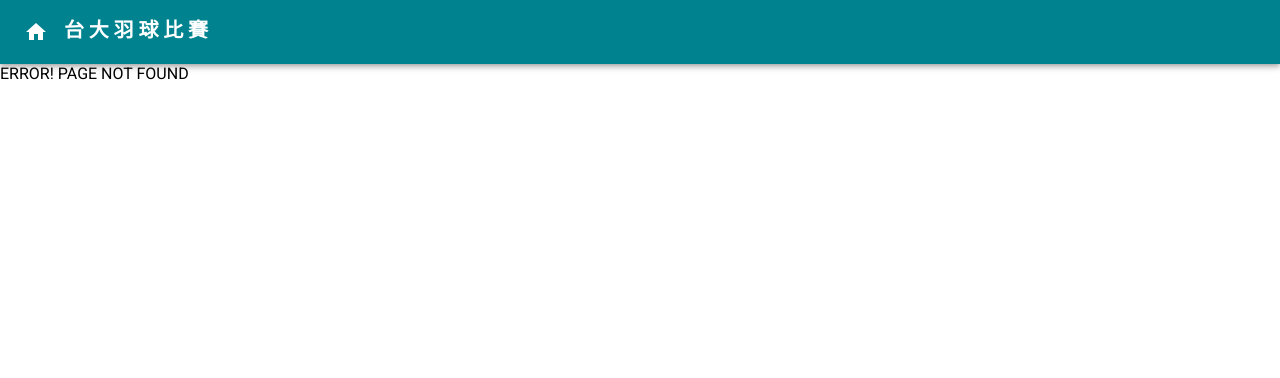
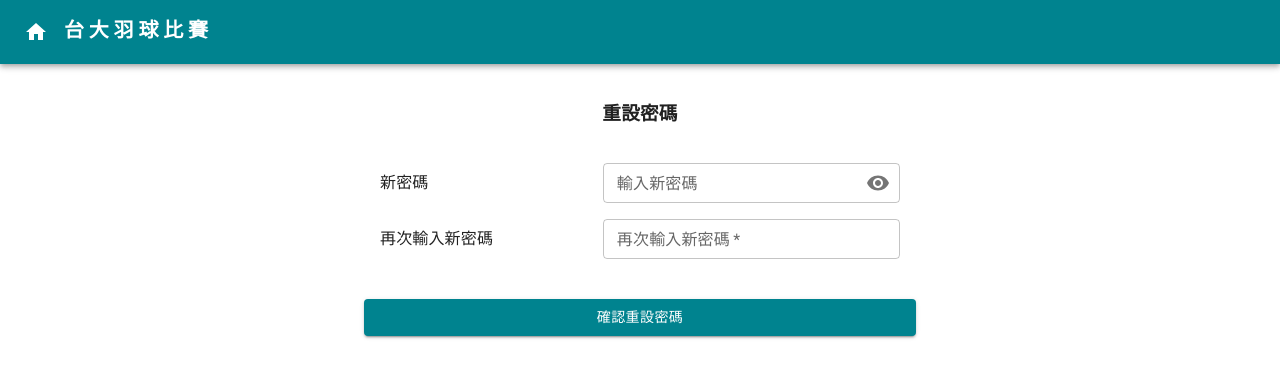
Before and after one commit to d336643/NTU_badminton_system, a React (Create React App) app in the folder frontend/: page /updatepass in a window 1280 px wide. Before the commit this address had no page. Shown: the top 378 px of the page. Built offline with nearby package versions, Linux system fonts and the light colour scheme.

Commit message:
fix: same header position

```diff
--- a/frontend/src/App.js
+++ b/frontend/src/App.js
@@ -4,7 +4,7 @@ import { BrowserRouter as Router, Routes, Route, Link } from "react-router-dom";
 import Home from "./containers/Home";
 import Login from "./components/Login";
 import ResetRequest from "./components/ResetRequest";
-import Updatepass from "./components/updatepass";
+import Updatepass from "./components/Updatepass";
 import Signup from "./components/Signup";
 import EditProfile from "./components/EditProfile";
 import ErrorPage from "./components/ErrorPage";
@@ -18,9 +18,6 @@ import Footer from './components/Footer';
 import { ThemeProvider } from '@mui/material/styles';
 import theme from './style/theme';
 
-const profile = {
-    token: "eyJhbGciOiJIUzUxMiJ9.eyJzdWIiOiJCMDk3MDUwMjQiLCJpYXQiOjE2NjA2MTM2MjUsImV4cCI6MTY2MDcwMDAyNX0.s8f7CffbU2ivZuVXNyd8AjiSp2l6JnGYzoI4UJodVKLeJ9epHPPWTJmhqqr8pewRltU24G_iKIykbnrlXx2ecA"
-}
 const App = () => {
     const [view, setView] = useState(""); // 3 views. guest, competitor, and manager
     const [isLogin, setIsLogin] = useState(true);
@@ -36,11 +33,11 @@ const App = () => {
                     <Route path="/" element={<Home view={view} setView={setView} isLogin={isLogin} setIsLogin={setIsLogin}/>} />
                     <Route path="/login" element={<Login />} />
                     <Route path="/resetpass" element={<ResetRequest />} />
-                    <Route path="/updatepass?token=:id" element={<Updatepass />} />
+                    <Route path="/updatepass" element={<Updatepass />} />
                     <Route path="/signup" element={<Signup />} />
                     <Route path="/competitionrule" element={<CompetitionRule />} />
                     <Route path="/register" element={<Register />} />
-                    <Route path="/editprofile/:id" element={<EditProfile profile={profile}/>} />
+                    <Route path="/editprofile/:id" element={<EditProfile/>} />
                     <Route path="/competitorstatus" element={<CompetitorStatus />} />
                     <Route path="/applicantsummary" element={<ApplicantSummary />} />
                     <Route path="/showapplicant" element={<ShowApplicant />} />
--- a/frontend/src/components/EditProfile.js
+++ b/frontend/src/components/EditProfile.js
@@ -22,7 +22,7 @@ const EditForm = () => {
         sid: localStorage.getItem("sid"),
         degreeId: Number(localStorage.getItem("degreeId")),
         departmentId: localStorage.getItem("departmentId"),
-        birthday: date.replace("/", "-",),
+        birthday: date === null ? '2017-11-25' : date.replace("/", "-",),
         iid: localStorage.getItem("iid"),
         email: localStorage.getItem("email"),
         phone: localStorage.getItem("phone"),
@@ -118,29 +118,12 @@ const EditForm = () => {
 		}
 	}
 
-    // const findLastOne = (array) => {
-    //     const reversed = [];
-    //     for (let i = array.length - 1; i >= 0; i--) {
-    //         reversed.push(array[i]);
-    //     };
-    //     console.log(reversed);
-    //     return reversed.find(v => Number(v.id) <= Number(values.departmentId)) || null
-    // }
-
     const handleChange = (prop) => (event) => {
         setValues({ ...values, [prop]: event.target.value });
     };
 
-    // const filterArr = (array, letter) => {
-    //     var filtered = array.filter(function(word) {
-    //      return word.id.charAt(0) === letter;
-    //     });
-    //     return filtered
-    // }
-
     return (
         <>
-            {/* <Navbar /> */}
             <Container component="main" maxWidth="sm" alignItems='center' minHeight='100vh'>
                 <InfoDialog open={open} setOpen={setOpen} turnBack={success} alertmessage={alertmessage} />
                 <List
@@ -337,8 +320,8 @@ const EditForm = () => {
                             autoComplete="email"
                             value={values.email}
                             onChange={handleChange('email')}
-                            error={verifyEmail(values.email) ? false : values.email.length > 0 ? true : false}
-                            errorText={verifyEmail(values.email) ? false : values.email.length > 0 ? true : false}
+                            error={verifyEmail(values.email) ? false : values.email === null ? true : values.email.length > 0 ? true : false}
+                            errorText={verifyEmail(values.email) ? false : values.email === null ? true : values.email.length > 0 ? true : false}
                             helperText={verifyEmail(values.email) ? false : true ? "" : "請輸入台大信箱"}
                         />
                     </ListItem>
--- a/frontend/src/components/ResetRequest.js
+++ b/frontend/src/components/ResetRequest.js
@@ -72,7 +72,7 @@ const Reset = () => {
                 <CssBaseline />
                 <Box
                     sx={{
-                        marginTop: '10%',
+                        marginTop: '5%',
                         display: 'flex',
                         flexDirection: 'column',
                         alignItems: 'center',
@@ -84,7 +84,7 @@ const Reset = () => {
                             {alertmessage}
                         </Alert>
                     )} */}
-                    <h3 style={{ marginBottom: '3%' }}>請輸入電子郵件以重設密碼</h3>
+                    <h3 style={{ marginBottom: '5%' }}>請輸入電子郵件以重設密碼</h3>
                     <Box component="form" onSubmit={handleSubmit} noValidate sx={{ mt: 1 }}>
                         <TextField
                             margin="normal"
--- a/frontend/src/components/ShowApplicant.js
+++ b/frontend/src/components/ShowApplicant.js
@@ -160,6 +160,7 @@ const FormTable = () => {
                 <CssBaseline />
                 <Box
                     sx={{
+                        marginTop: '5%',
                         display: 'flex',
                         flexDirection: 'column',
                         alignItems: 'center',
@@ -171,7 +172,7 @@ const FormTable = () => {
                             {alertmessage}
                         </Alert>
                     )}
-                    <h3 style={{ marginTop: '5%' }}><b>{Entries[Number(dataId.state.data)-1]}</b>{"報名、繳費狀態"}</h3>
+                    <h3 style={{ marginBottom: '5%' }}><b>{Entries[Number(dataId.state.data)-1]}</b>{"報名、繳費狀態"}</h3>
                     <Paper sx={{ width: '100%', overflow: 'hidden', mt: '5%' }}>
                         <TableContainer sx={{ maxHeight: 550 }}>
                             <Table stickyHeader aria-label="sticky table">
--- a/frontend/src/components/updatepass.js
+++ b/frontend/src/components/updatepass.js
@@ -2,7 +2,6 @@ import React, { useEffect, useState } from "react";
 import Button from '@mui/material/Button';
 import CssBaseline from '@mui/material/CssBaseline';
 import TextField from '@mui/material/TextField';
-import Alert from '@mui/material/Alert';
 import List from '@mui/material/List';
 import ListItem from '@mui/material/ListItem';
 import ListItemText from '@mui/material/ListItemText';
@@ -11,24 +10,18 @@ import FormControl from '@mui/material/FormControl';
 import InputAdornment from '@mui/material/InputAdornment';
 import InputLabel from '@mui/material/InputLabel';
 import IconButton from '@mui/material/IconButton';
-import ListSubheader from '@mui/material/ListSubheader';
 import OutlinedInput from '@mui/material/OutlinedInput';
 import Visibility from '@mui/icons-material/Visibility';
 import VisibilityOff from '@mui/icons-material/VisibilityOff';
 import InfoDialog from "./InfoDialog";
+import FormHelperText from '@mui/material/TextField';
 import instance from '../instance';
-import { useNavigate, useParams } from "react-router-dom";
+import { checkPassword } from "../utilities/checkString";
+import { useSearchParams, useParams } from "react-router-dom";
 
-const Reset = () => {
-    // this.props.match.match.params.studyNo // STY20171011124209535
-
-    // // 获取 success
-    // const query = this.props.match.location.search // '?s=1&f=7'
-    // const arr = query.split('&') // ['?s=', 'f=7']
-    // const successCount = arr[0].substr(3) // '1'
-    // const failedCount = arr[1].substr(2) // '7'
-
-    const navigate = useNavigate();
+const Reset = ({}) => {
+    const [searchParams, setSearchParams] = useSearchParams({});
+    const recoverytoken = searchParams.get('token');
     const [password, setPassword] = useState("");
     const [showPassword, setShowPassword] = useState("");
     const [confirmPassword, setConfirmPassword] = useState("");
@@ -46,7 +39,7 @@ const Reset = () => {
 
     const handleSubmit = (event) => {
         const finalForm = {
-            token: this.props.match.params.id,
+            token: recoverytoken,
             password: password,
             confirmPassword: confirmPassword,
         };
@@ -80,9 +73,9 @@ const Reset = () => {
         }
     }
 
-    // useEffect(() => {
-    //     console.log(token);
-    // })
+    useEffect(() => {
+        console.log(recoverytoken);
+    })
 
     return (
         <>
@@ -104,7 +97,7 @@ const Reset = () => {
                         alignItems: 'center',
                     }}
                 >
-                    <h3 style={{ marginTop: "5%" }}>重設密碼</h3>
+                    <h3 style={{ marginBottom: "5%" }}>重設密碼</h3>
                     <ListItem style={{ display: 'grid', gridAutoColumns: '1fr'}}>
                         <ListItemText sx={{ gridColumn: '1/3' }} id="password-item" primary="新密碼" />
                         <FormControl sx={{ gridColumn: '4/8' }} size="small" variant="outlined">
@@ -114,8 +107,7 @@ const Reset = () => {
                                 type={showPassword ? 'text' : 'password'}
                                 value={password}
                                 onChange={(e) => setPassword(e.target.value)}
-                                error={password.length < 8}
-                                helperText="密碼須為8位英文及數字混和組成"
+                                error={password.length !== 0 ? checkPassword(password) ? false : true : false}
                                 endAdornment={
                                 <InputAdornment position="end">
                                     <IconButton
@@ -130,6 +122,9 @@ const Reset = () => {
                                 }
                                 label="Password"
                             />
+                            {/* <FormHelperText error>
+                                {password.length !== 0 ? checkPassword(password) ? "" : "密碼需由至少8位英文及數字混和組成" : ""}
+                            </FormHelperText> */}
                         </FormControl>
                     </ListItem>
                     <ListItem style={{ display: 'grid', gridAutoColumns: '1fr'}}>
--- a/frontend/src/containers/CompetitionRule.js
+++ b/frontend/src/containers/CompetitionRule.js
@@ -8,7 +8,7 @@ function ShowPdf() {
     flexDirection: 'column',
     alignItems: 'center',
     minHeight: '80vh'}}>
-        <h3 style={{ marginBottom: '4%', marginTop: "7%" }}>競賽章程</h3>
+        <h3 style={{ marginBottom: '5%', marginTop: "5%" }}>競賽章程</h3>
         <iframe src="https://drive.google.com/file/d/10PgZsDn5T3hyAqdabeMvyRLnvDE2APWk/preview" width="100%" height="520" allow="autoplay"></iframe>
     </Container>
   );
--- a/frontend/src/utilities/checkString.js
+++ b/frontend/src/utilities/checkString.js
@@ -44,6 +44,7 @@ export function verifyLiveid(idstr) {
 }
 
 export function verifyEmail(email){
+    if (email === null) return false;
     const pos = email.indexOf("@ntu.edu.tw")
     if (pos !== -1) return true;
     return false
```
